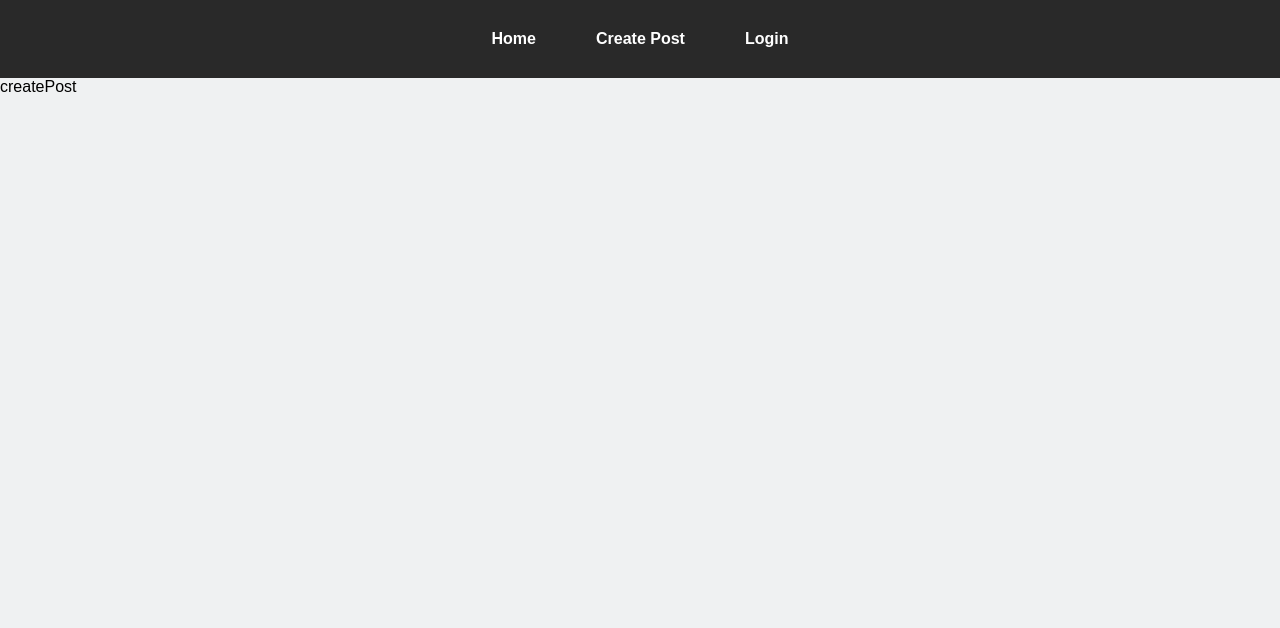
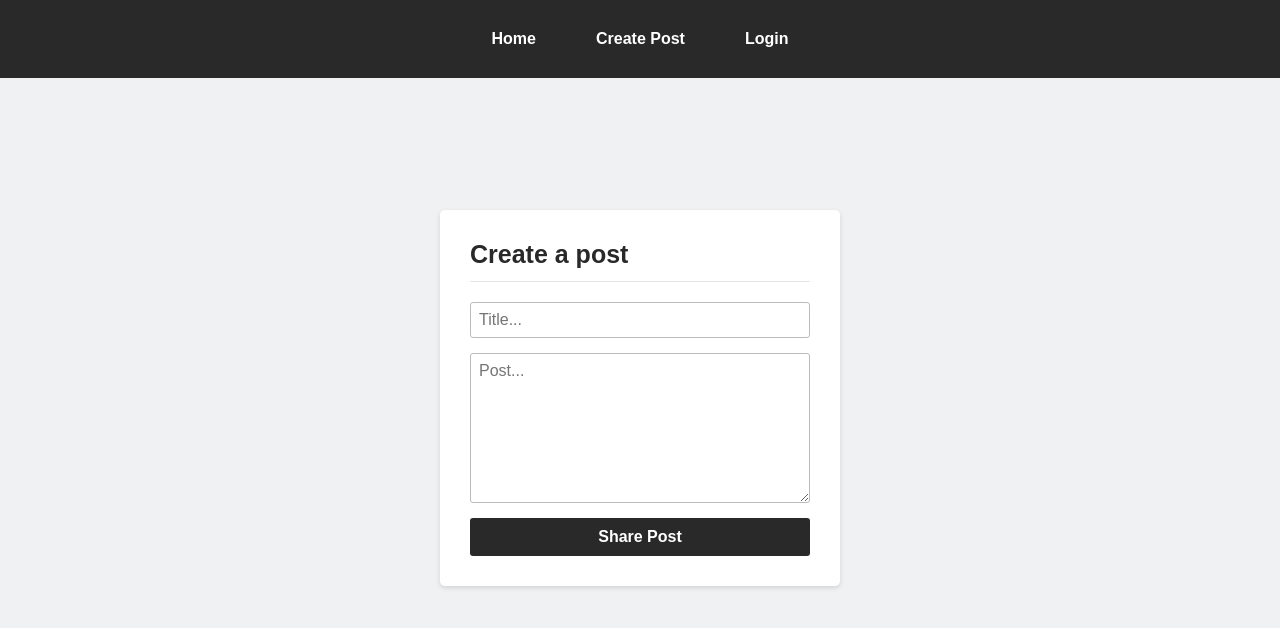
Before and after one commit to mirayatech/Blog-App, a React (Vite) app: page /createpost in a window 1280 px wide. Shown: the top 628 px of the page. Built offline with nearby package versions, Linux system fonts and the light colour scheme; no server answers.

Commit message:
style: add styling to creatpost layout

```diff
--- a/src/index.css
+++ b/src/index.css
@@ -1,5 +1,6 @@
 @import url("./styles/navbar.css");
 @import url("./styles/login.css");
+@import url("./styles/createpost.css");
 
 * {
   margin: 0;
@@ -9,5 +10,6 @@
 }
 
 body {
+  color: #292929;
   background-color: #eff1f2;
 }
--- a/src/pages/CreatePost.tsx
+++ b/src/pages/CreatePost.tsx
@@ -1,3 +1,19 @@
+import "../styles/createpost.css";
+
 export function CreatePost() {
-  return <div>createPost</div>;
+  return (
+    <div className="createpost">
+      <div className="createpost__container">
+        <h1>Create a post</h1>
+        <div className="line"></div>
+        <div className="input__wrapper">
+          <input type="text" name="title" placeholder="Title..." />
+        </div>
+        <div className="input__wrapper">
+          <textarea placeholder="Post..." />
+        </div>
+        <button className="createpost__button">Share Post</button>
+      </div>
+    </div>
+  );
 }
--- /dev/null
+++ b/src/styles/createpost.css
@@ -0,0 +1,64 @@
+.createpost {
+  display: flex;
+  justify-content: center;
+  align-items: center;
+  height: 80vh;
+}
+
+.createpost__container {
+  background-color: #fff;
+  padding: 30px;
+  width: 400px;
+  box-shadow: 0 2px 5px rgba(0, 0, 0, 0.12);
+  border-radius: 5px;
+}
+
+.createpost__container h1 {
+  font-size: calc(25 / 16 * 1rem);
+  color: #292929;
+}
+
+.createpost__container .line {
+  height: 1px;
+  width: 100%;
+  background-color: rgb(229, 229, 229);
+  margin: 12px 0 20px 0;
+}
+
+.createpost__container .input__wrapper {
+  display: flex;
+  flex-direction: column;
+  margin: 0 0 15px 0;
+}
+
+.createpost__container .input__wrapper input,
+.createpost__container .input__wrapper textarea {
+  outline: none;
+  font-size: 1rem;
+  padding: 8px;
+  border-radius: 3px;
+  border: 1px solid #bbb;
+}
+
+.createpost__container .input__wrapper textarea {
+  width: 100%;
+  height: 150px;
+}
+
+.createpost__container .createpost__button {
+  cursor: pointer;
+  text-align: center;
+  padding: 10px;
+  border-radius: 3px;
+  border: none;
+  font-weight: bold;
+  color: #fff;
+  background-color: #292929;
+  font-size: 1rem;
+  width: 100%;
+  transition: all 0.3s ease;
+}
+
+.createpost__container .createpost__button:hover {
+  transform: scale(0.99);
+}
```
